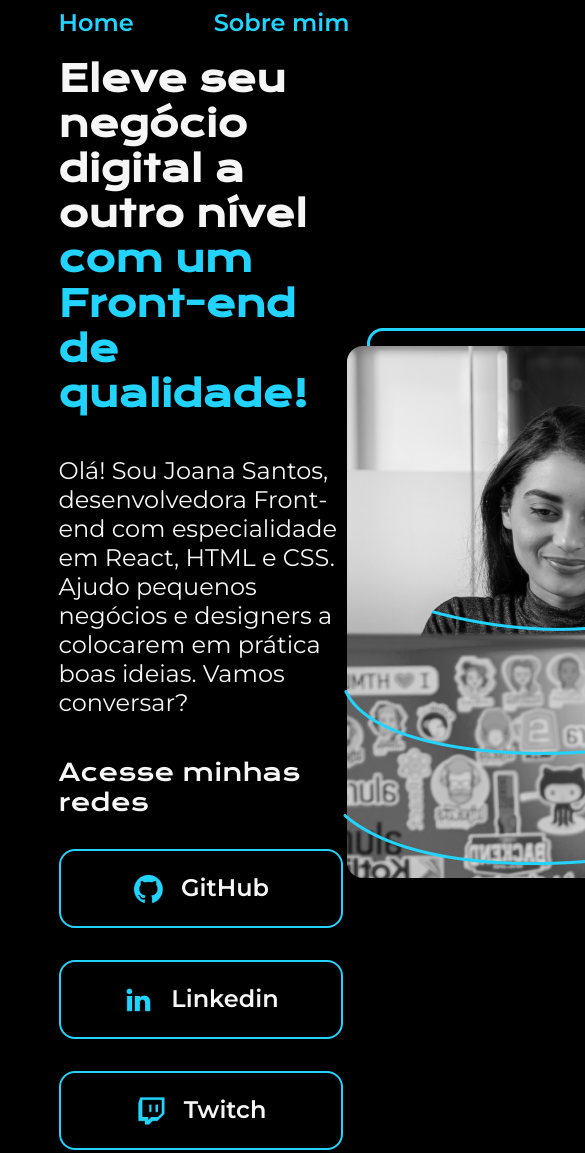
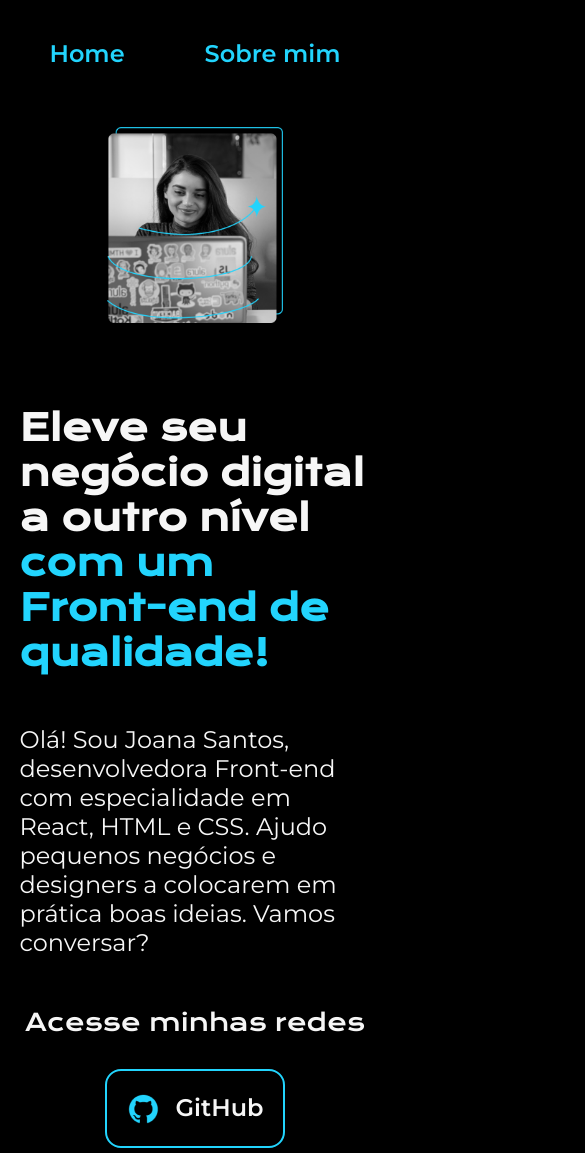
Before and after one commit to Anaglebia/cloudgirls, a plain HTML site: page index.html in a window 390 px wide. Shown: the top 1153 px of the page, 585 px wide, since content can reach past the window. Drawn offline with nearby package versions, Linux system fonts and the light colour scheme.

Commit message:
Adicionei responsividade

```diff
--- a/index.html
+++ b/index.html
@@ -25,15 +25,16 @@
             conversar?</p>
             <div class="apresentacao__links">
                 <h2 class="apresentacao__links__subtitulo">Acesse minhas redes</h2>
-                <a class="apresentacao__links__link" href="https://github.com/Anaglebia/cloudgirls">
-                <img src="./assets/github (1).png" alt="">GitHub</a>
-                <a class="apresentacao__links__link" href="https://github.com/guilhermeonrails">
+
+                <a class="apresentacao__links__navegacao" href="https://github.com/guilhermeonrails">
+                    <img src="./assets/github (1).png" alt="">GitHub</a>
+                <a class="apresentacao__links__navegacao" href="https://github.com/guilhermeonrails">
                     <img src="./assets/linkedin (1).png" alt="">Linkedin</a>
-                    <a class="apresentacao__links__link" href="https://github.com/guilhermeonrails">
-                        <img src="./assets/twitch.png" alt="">Twitch</a>
+                <a class="apresentacao__links__navegacao" href="https://github.com/Anaglebia/cloudgirls">
+                    <img src="./assets/twitch.png" alt="">Twitch</a>
             </div>
         </section>
-        <img src="./assets/Imagem.png" alt="Foto da Joana Santos programando">
+        <img class="apresentacao__imagem" src="./assets/Imagem.png" alt="Foto da Joana Santos programando">
     </main>
     <footer class="rodape">
         <p>Desenvolvido por Ana Bezerra</p>
--- a/style/style.css
+++ b/style/style.css
@@ -44,21 +44,22 @@ body{
     display: flex;
     align-items: center;
     justify-content: space-between;
+    gap: 5.12rem;
 }
 .apresentacao__conteudo{
-    width: 615px;
+    width: 50%;
     display: flex;
     flex-direction: column;
-    gap: 40px;
+    gap: 3.12rem;
 }
 
 .apresentacao__conteudo__titulo{
-    font-size: 36px;
+    font-size: 2.25rem;
     font-family: var(--font-principal);
 }
 
 .apresentacao__conteudo__texto{
-    font-size: 24px;
+    font-size: 1.5rem;
     font-family:var(--font-segundaria);
 }
 
@@ -75,12 +76,12 @@ body{
     font-size: 1.5rem;
 }
 
-.apresentacao__links__link{
+.apresentacao__links__navegacao{
     display: flex;
     justify-content: center;
     gap: 1rem;
     border: 2px solid var(--cor-tercearia);
-    width: 280px;
+    width:50%;
     text-align: center;
     border-radius: 16px;
     font-size: 24px;
@@ -90,8 +91,11 @@ body{
     color: var(--cor-segundaria);
     font-family:var(--font-segundaria);
 }
-.apresentacao__links__link:hover{
+.apresentacao__links__navegacao:hover{
     background-color: var(--cor-hover);
+}
+.apresentacao__imagem{
+    width: 50%;
 }
 .rodape{
     padding: 1.5rem;
@@ -101,3 +105,19 @@ body{
     font-family: var(--font-segundaria);
     font-weight: 400;
 }
+
+@media (max-width: 1200px){
+    .cabecalho{
+        padding: 10%;
+    }
+    .cabecalho__menu{
+        justify-content: center;
+    }
+    .apresentacao{
+        flex-direction: column-reverse;
+        padding: 5%;
+    }
+    .apresentacao__conteudo{
+        width: auto;
+    }
+}
```
Also changed, not shown: about.html (+1 -1 lines).
